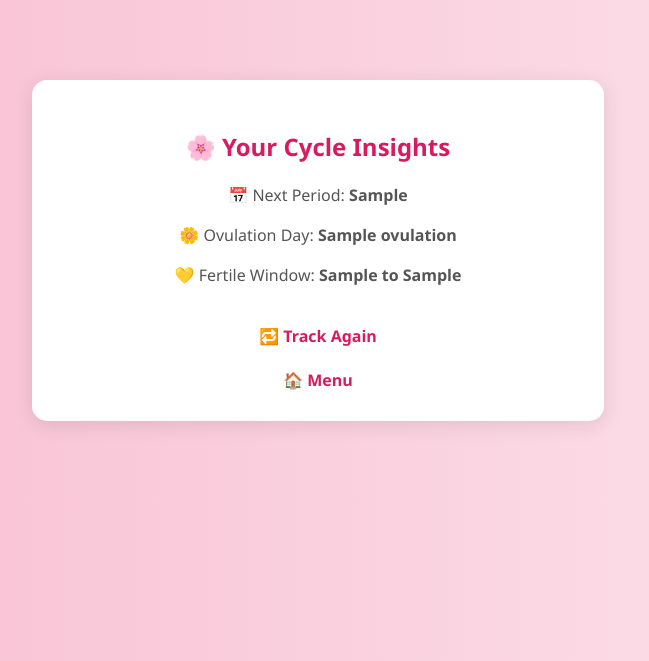
After one commit to Rishika655/NARIBANDHU_health_assistant, a Flask app: template Templates/tracker_result.html in a window 1280 px wide. The commit adds this page. Shown: the top 661 px of the page, without its empty margins (322-971 px from the left). Run offline with Flask 3, Linux system fonts and the light colour scheme; the template is opened without the code that fills it: most values are stand-ins (such as "Sample title", 1, 10 or a date in 2020).

Commit message:
Tracker Result Added

```diff
--- a/Templates/menu.html
+++ b/Templates/menu.html
@@ -26,6 +26,12 @@
 
     <br><br>
 
+    <a href="/tracker">
+    <button>📅 Cycle Tracker</button>
+    </a>
+
+    <br><br>
+
     <a href="/">🏠 Back to Home</a>
 
 </div>
--- /dev/null
+++ b/Templates/tracker_result.html
@@ -0,0 +1,25 @@
+<!DOCTYPE html>
+<html>
+<head>
+    <title>Tracker Result</title>
+    <link rel="stylesheet" href="{{ url_for('static', filename='css/style.css') }}">
+</head>
+<body>
+
+<div class="container">
+
+    <h2>🌸 Your Cycle Insights</h2>
+
+    <p>📅 Next Period: <b>{{ next_period }}</b></p>
+    <p>🌼 Ovulation Day: <b>{{ ovulation }}</b></p>
+    <p>💛 Fertile Window: <b>{{ fertile_start }} to {{ fertile_end }}</b></p>
+
+    <br>
+
+    <a href="/tracker">🔁 Track Again</a><br><br>
+    <a href="/menu">🏠 Menu</a>
+
+</div>
+
+</body>
+</html>
```
Also changed, not shown: Templates/tracker-result.html (deleted).
